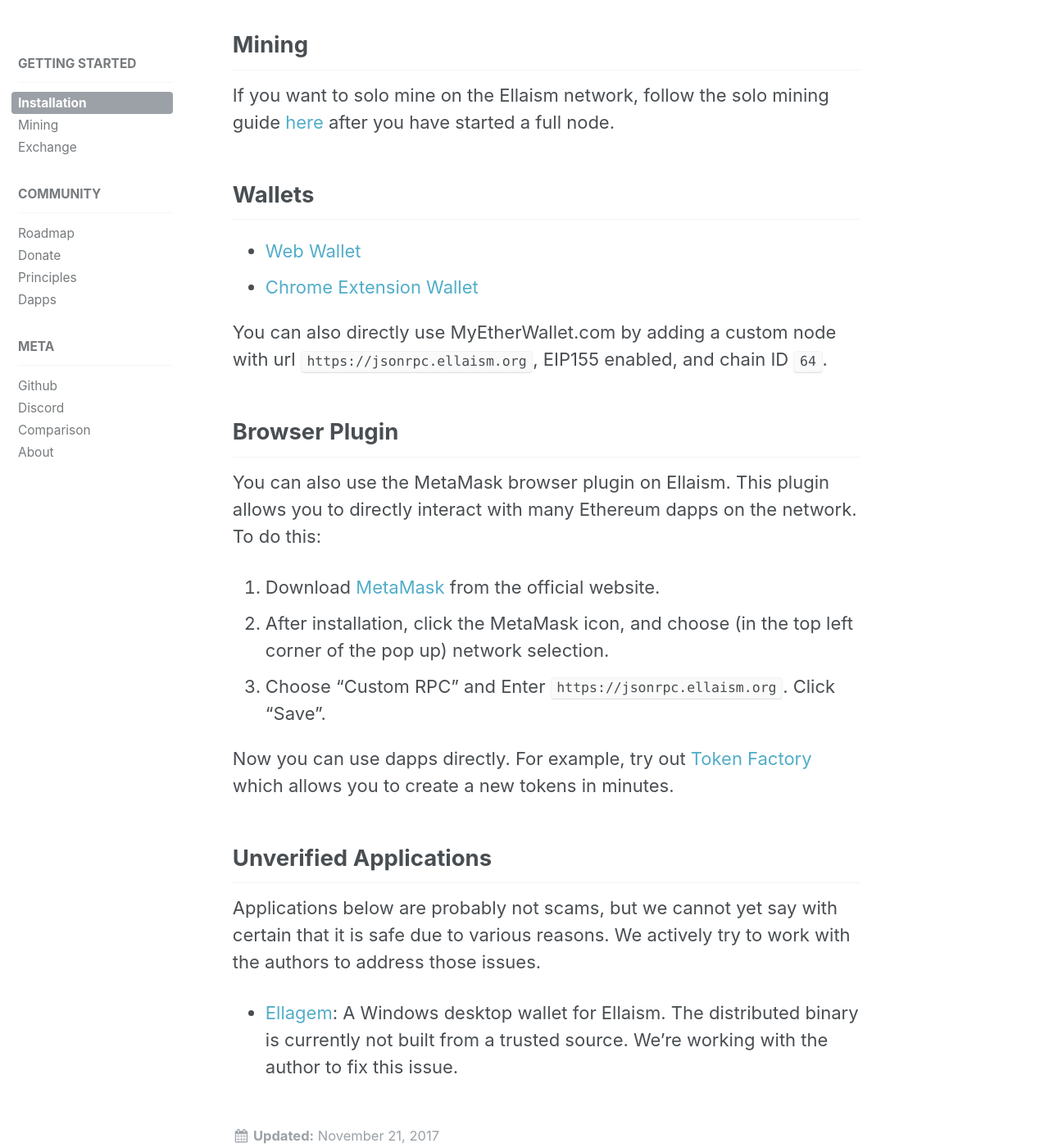
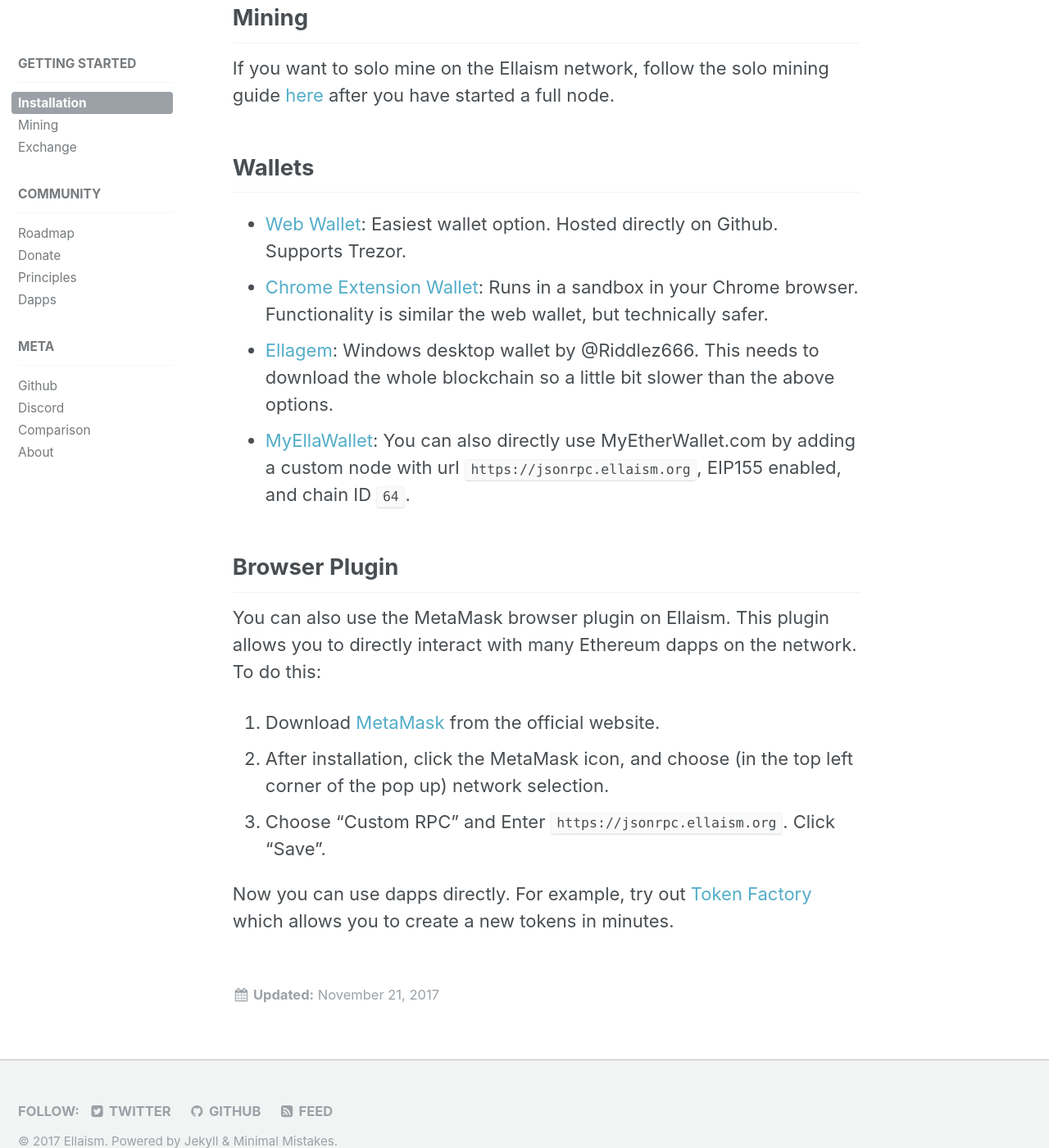
Before and after one commit to ellaism/ellaism.org, a Jekyll site: the page built from _docs/install.md, in a window 1280 px wide and 1400 px high, scrolled down 1608 px. Shown: the whole window at 82% size. Built offline with Jekyll 4.4.1, drawn with Linux system fonts in a browser that asks for light colours; some of the changed text lies outside the part shown.

Commit message:
Move Ellagem up

```diff
--- a/_docs/install.md
+++ b/_docs/install.md
@@ -58,11 +58,10 @@
 
 ## Wallets
 
-* [Web Wallet](https://ellaism.github.io/ellawallet)
-* [Chrome Extension Wallet](https://chrome.google.com/webstore/detail/myellawallet/bgfofdgebpphdhddggaggeafenegbjef)
-
-You can also directly use MyEtherWallet.com by adding a custom node
-with url `https://jsonrpc.ellaism.org`, EIP155 enabled, and chain ID `64`.
+* [Web Wallet](https://ellaism.github.io/ellawallet): Easiest wallet option. Hosted directly on Github. Supports Trezor.
+* [Chrome Extension Wallet](https://chrome.google.com/webstore/detail/myellawallet/bgfofdgebpphdhddggaggeafenegbjef): Runs in a sandbox in your Chrome browser. Functionality is similar the web wallet, but technically safer.
+* [Ellagem](https://github.com/ellaism-io/ellagem): Windows desktop wallet by @Riddlez666. This needs to download the whole blockchain so a little bit slower than the above options.
+* [MyEllaWallet](https://myellawallet.com): You can also directly use MyEtherWallet.com by adding a custom node with url `https://jsonrpc.ellaism.org`, EIP155 enabled, and chain ID `64`.
 
 ## Browser Plugin
 
@@ -77,9 +76,3 @@
 Now you can use dapps directly. For example, try out [Token
 Factory](https://tokenfactory.surge.sh) which allows you to create a new tokens
 in minutes.
-
-## Unverified Applications
-
-Applications below are probably not scams, but we cannot yet say with certain that it is safe due to various reasons. We actively try to work with the authors to address those issues.
-
-* [Ellagem](https://github.com/ellaism-io/ellagem): A Windows desktop wallet for Ellaism. The distributed binary is currently not built from a trusted source. We're working with the author to fix this issue.
```
